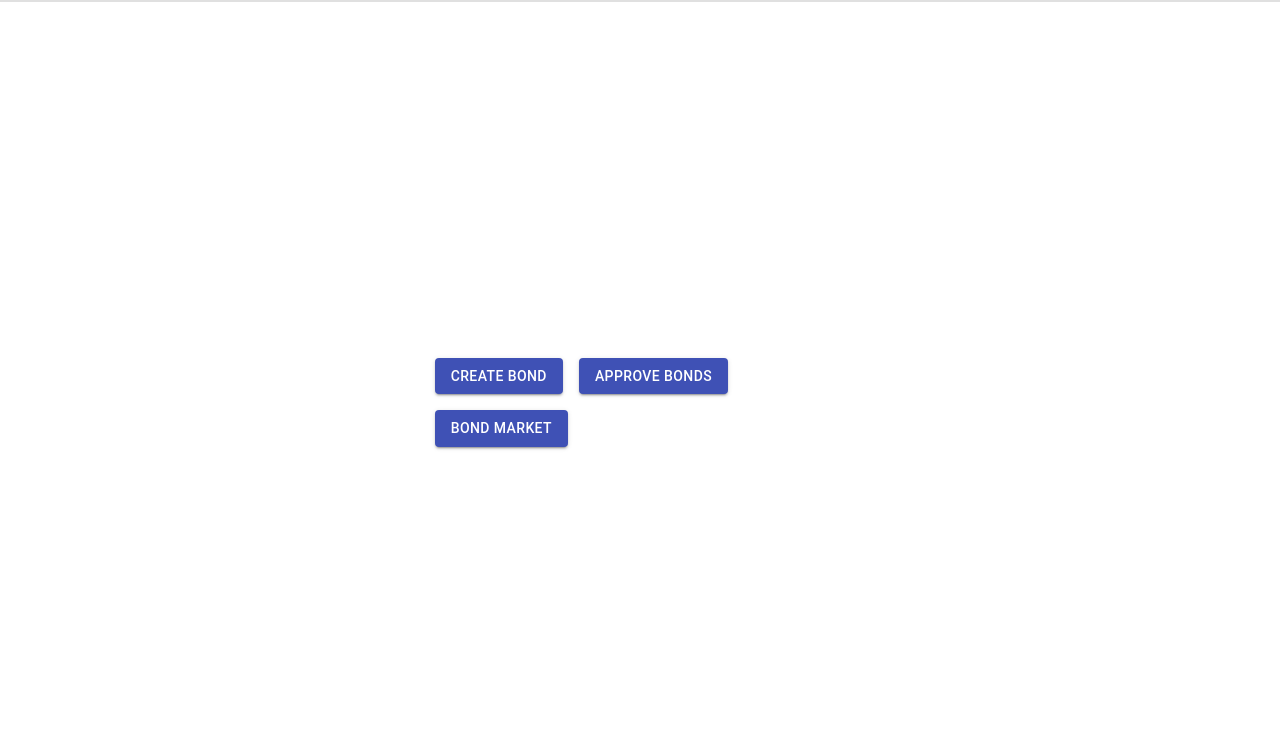
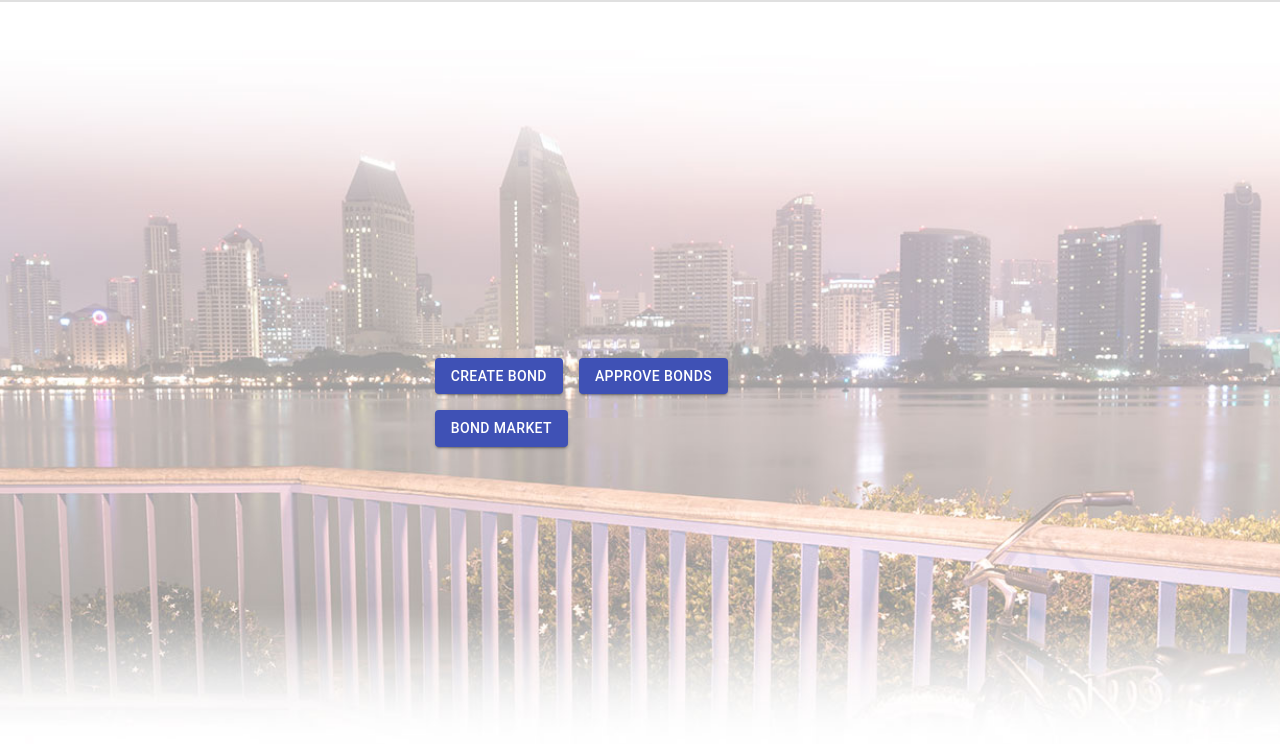
Before and after one commit to HK-Blockchain-Developer-Hackathon-2021/BTCHoli-Algorand-Hackathon, a React (Create React App) app in the folder algo-fe/: page /menu in a window 1280 px wide. Shown: the top 744 px of the page. Built offline with nearby package versions, Linux system fonts and the light colour scheme.

Commit message:
added bg

```diff
--- a/algo-fe/src/Menu.js
+++ b/algo-fe/src/Menu.js
@@ -3,6 +3,7 @@ import { makeStyles } from '@material-ui/core/styles';
 import Button from '@material-ui/core/Button';
 import Grid from '@material-ui/core/Grid';
 import Paper from '@material-ui/core/Paper';
+import bg from './bg.jpg'
 
 const useStyles = makeStyles((theme) => ({
   root: {
@@ -21,7 +22,7 @@ export default function Menu(props) {
 
 
   return (
-    <div>
+    <div style= {{ backgroundImage: `url(${bg})`, backgroundSize: 'cover'}} >
         <Paper variant="outlined" square elevation={10} />
         <Grid
             container
```
Also changed, not shown: algo-fe/src/bg.jpg (added).
